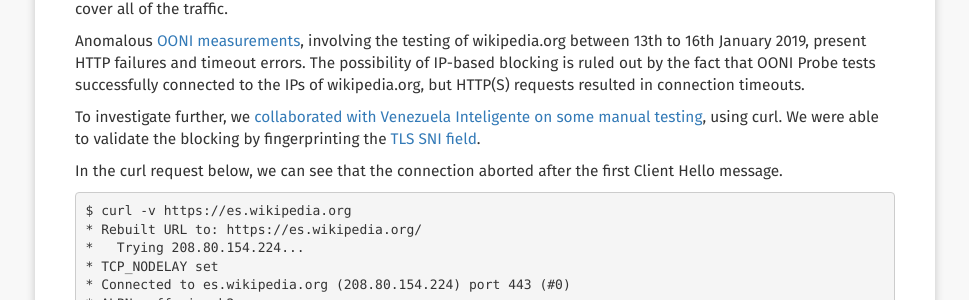
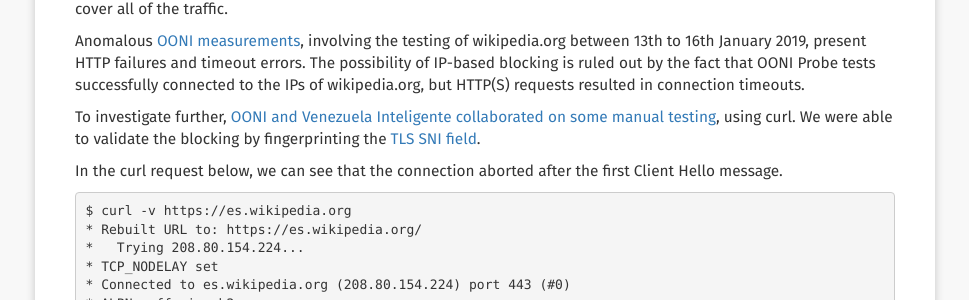
Before and after one commit to VEinteligente/VESinFiltro, a Jekyll site: the page built from _noticias/2019-01-29-report-2019-january.md, in a window 1280 px wide and 900 px high, scrolled down 2205 px. Shown: the part 152-452 px from the top of the window, without its empty margins (155-1124 px from the left). Built offline with Jekyll 4.4.1, drawn with Linux system fonts in a browser that asks for light colours; nearby versions of some CDN libraries.

Commit message:
Changing "We" to OONI, minor reformat

```diff
--- a/_noticias/2019-01-29-report-2019-january.md
+++ b/_noticias/2019-01-29-report-2019-january.md
@@ -96,7 +96,7 @@
 successfully connected to the IPs of wikipedia.org, but HTTP(S) requests
 resulted in connection timeouts.
 
-To investigate further, we [collaborated with Venezuela Inteligente on some manual testing](https://vesinfiltro.com/noticias/wikipedia_2019-01/), using
+To investigate further, [OONI and Venezuela Inteligente collaborated on some manual testing](https://vesinfiltro.com/noticias/wikipedia_2019-01/), using
 curl. We were able to validate the blocking by fingerprinting the [TLS SNI field](https://en.wikipedia.org/wiki/Server_Name_Indication).
 
 In the curl request below, we can see that the connection aborted after
```
